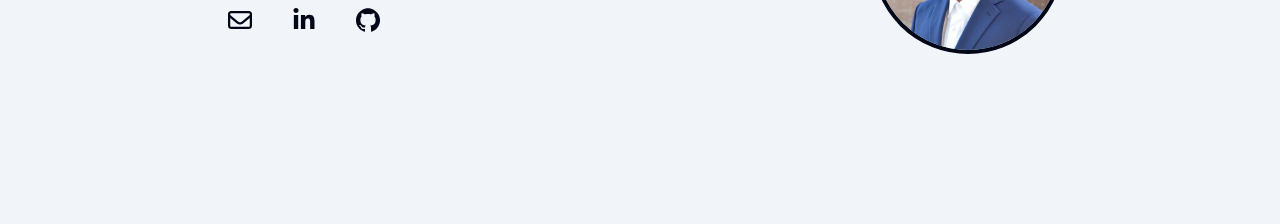
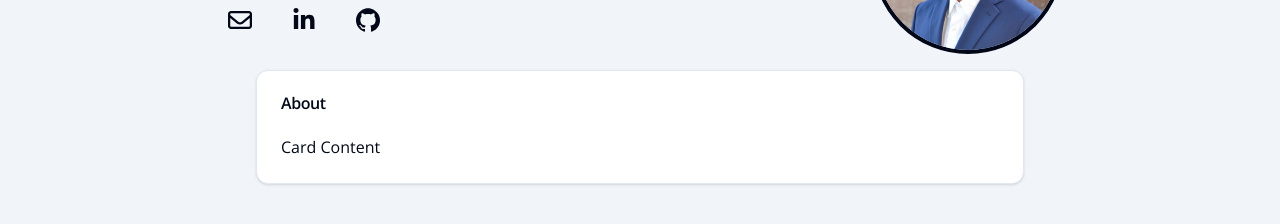
Before and after one commit to brennenho/brennen.dev, a Next.js app: page / in a window 1280 px wide. Shown: the part 286-510 px from the top of the page. Built offline with nearby package versions, Linux system fonts and the light colour scheme.

Commit message:
initial sections

```diff
--- a/src/app/page.tsx
+++ b/src/app/page.tsx
@@ -1,10 +1,12 @@
 import { Hero } from "~/components/hero";
+import { Section } from "~/components/section";
 
 export default function HomePage() {
   return (
     <main className="">
       <div className="flex h-full flex-col items-center gap-4">
         <Hero />
+        <Section title="About" />
       </div>
     </main>
   );
--- /dev/null
+++ b/src/components/section.tsx
@@ -0,0 +1,21 @@
+import { Card, CardContent, CardHeader, CardTitle } from "~/components/ui/card";
+import { cn } from "~/lib/utils";
+
+type CardProps = React.ComponentProps<typeof Card>;
+
+interface SectionProps extends CardProps {
+  title: string;
+}
+
+export function Section({ className, title, ...props }: SectionProps) {
+  return (
+    <Card className={cn("w-3/5", className)} {...props}>
+      <CardHeader>
+        <CardTitle>{title}</CardTitle>
+      </CardHeader>
+      <CardContent>
+        <p>Card Content</p>
+      </CardContent>
+    </Card>
+  );
+}
```
